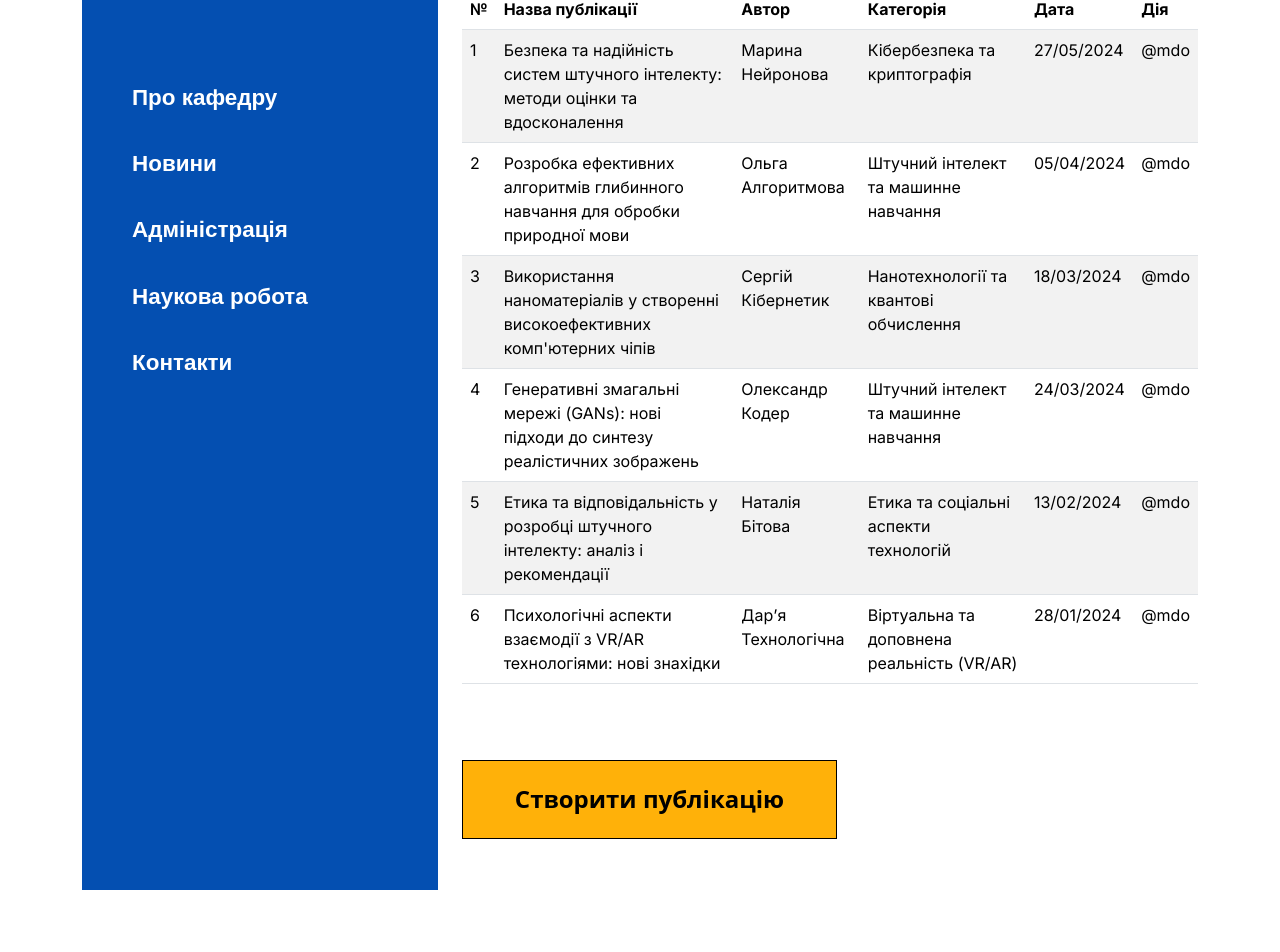
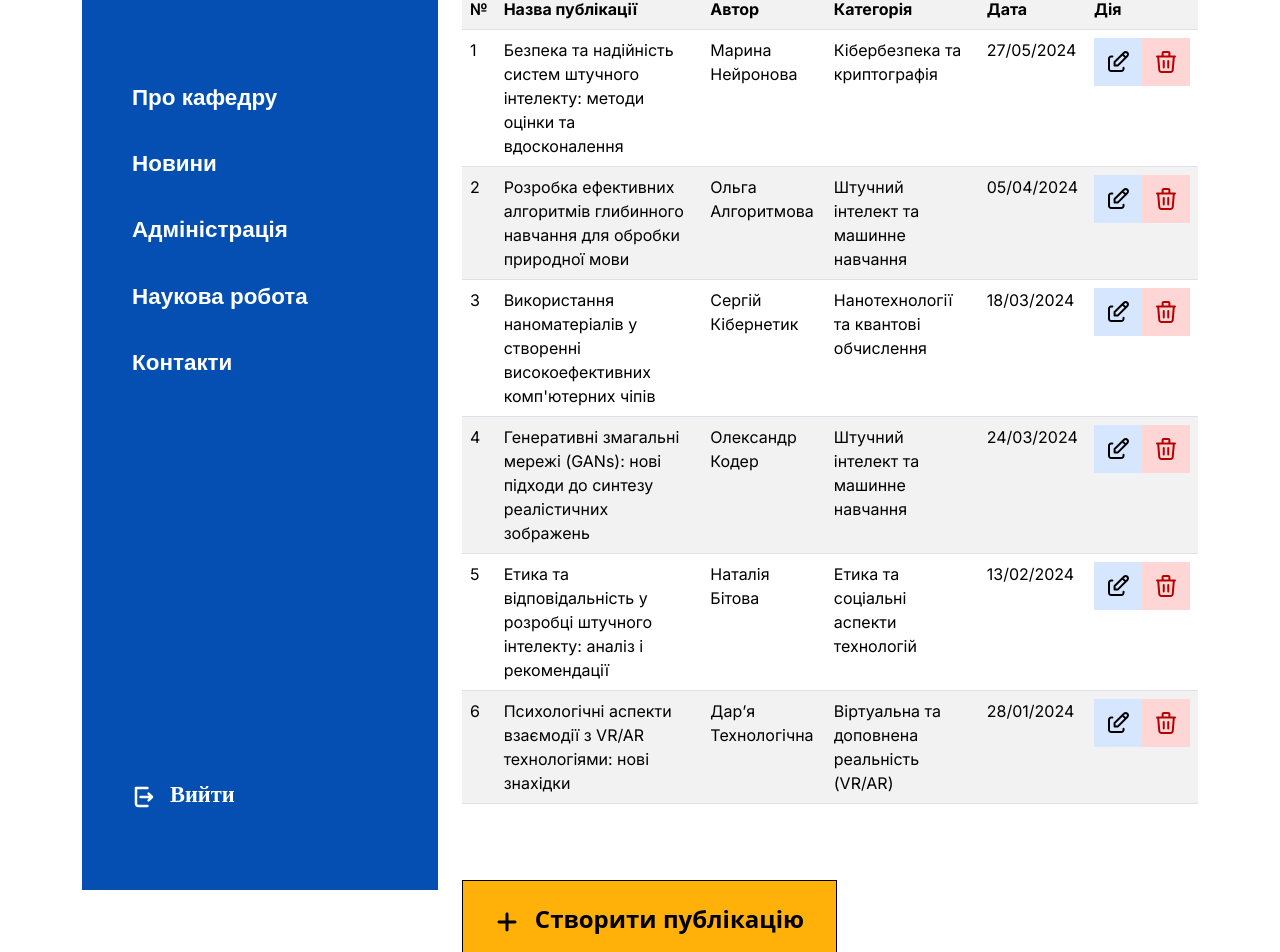
Before and after one commit to curious-minion/EPAM-admin, a Next.js app: page /scientificWork in a window 1280 px wide. Shown: the part 190-1142 px from the top of the page. Before the commit the page ends 1080 px from the top, so only its background shows below. Built offline with nearby package versions, Linux system fonts and the light colour scheme.

Commit message:
added icons

```diff
--- a/src/app/scientificWork/page.js
+++ b/src/app/scientificWork/page.js
@@ -6,23 +6,22 @@ import{
 	mainHeader,
 	pageNavigation,
 	pageNavigationList,
-    mainContent,
-    tableHeader,
+  exitLink,
+  mainContent,
+  add,
+  action
 } from "./page.module.css"
 import Link from "next/link";
 import laptop from "../../../public/svg/laptop.svg"
+import editBtn from "../../../public/svg/edit-btn.svg"
+import deleteBtn from "../../../public/svg/delete-btn.svg"
 import Image from "next/image";
 import { Container, Row,Col } from "react-bootstrap";
 import Table from 'react-bootstrap/Table';
 export default function ScientificWork () {
 	return (
-        <Container className={pageContainer}>
-
-      <Row>
-        <Col sm={4}>
-
-
-        <header>
+        <Container className={pageContainer}><Row>
+             <Col sm={4}><header>
             <div className={headerContainer}>
                 <Link href="">
                     <Image className={ logo} src={laptop}  alt="go to homepage"/>
@@ -54,6 +53,14 @@ export default function ScientificWork () {
                 </li>
             </ul>
         </nav>
+
+        <Link className={exitLink} href="./">
+          <svg width="24" height="24" viewBox="0 0 24 24" fill="none" xmlns="http://www.w3.org/2000/svg">
+          <path d="M15.4286 3H4V18.75C4 19.3467 4.24082 19.919 4.66947 20.341C5.09812 20.7629 5.67951 21 6.28571 21H15.4286M16.5714 15.375L20 12M20 12L16.5714 8.625M20 12H8.57143" stroke="white" stroke-width="2.5" stroke-linecap="round" stroke-linejoin="round"/>
+          </svg>
+
+        Вийти
+        </Link>
     </div>
 </header>
 </Col>
@@ -63,7 +70,7 @@ export default function ScientificWork () {
     <h1>Наукова  робота </h1>
 
     <Table striped>
-      <thead className={tableHeader}>
+      {/* <thead className={tableHeader}>
         <tr>
           <th>№</th>
           <th>Назва публікації</th>
@@ -72,15 +79,28 @@ export default function ScientificWork () {
           <th>Дата</th>
           <th>Дія</th>
         </tr>
-      </thead>
+      </thead> */}
       <tbody>
+    <tr>
+          <th>№</th>
+          <th>Назва публікації</th>
+          <th>Автор</th>
+          <th>Категорія</th>
+          <th>Дата</th>
+          <th>Дія</th>
+        </tr>
         <tr>
           <td>1</td>
           <td>Безпека та надійність систем штучного інтелекту: методи оцінки та вдосконалення</td>
           <td>Марина Нейронова</td>
           <td>Кібербезпека та криптографія</td>
           <td>27/05/2024</td>
-          <td>@mdo</td>
+          <td>
+          <div className={action}>
+            <Image src={editBtn}/>
+            <Image src={deleteBtn}/>
+            </div>
+          </td>
         </tr>
         <tr>
           <td>2</td>
@@ -88,7 +108,12 @@ export default function ScientificWork () {
           <td>Ольга Алгоритмова</td>
           <td>Штучний інтелект та машинне навчання</td>
           <td>05/04/2024</td>
-          <td>@mdo</td>
+          <td>
+          <div className={action}>
+            <Image src={editBtn}/>
+            <Image src={deleteBtn}/>
+            </div>
+          </td>
         </tr>
         <tr>
           <td>3</td>
@@ -96,7 +121,12 @@ export default function ScientificWork () {
           <td>Сергій Кібернетик</td>
           <td>Нанотехнології та квантові обчислення</td>
           <td>18/03/2024</td>
-          <td>@mdo</td>
+          <td>
+          <div className={action}>
+            <Image src={editBtn}/>
+            <Image src={deleteBtn}/>
+            </div>
+          </td>
         </tr>
         <tr>
           <td>4</td>
@@ -104,7 +134,12 @@ export default function ScientificWork () {
           <td>Олександр Кодер</td>
           <td>Штучний інтелект та машинне навчання</td>
           <td>24/03/2024</td>
-          <td>@mdo</td>
+          <td>
+          <div className={action}>
+            <Image src={editBtn}/>
+            <Image src={deleteBtn}/>
+            </div>
+          </td>
         </tr>
         <tr>
           <td>5</td>
@@ -112,7 +147,12 @@ export default function ScientificWork () {
           <td>Наталія Бітова</td>
           <td>Етика та соціальні аспекти технологій</td>
           <td>13/02/2024</td>
-          <td>@mdo</td>
+          <td>
+          <div className={action}>
+            <Image src={editBtn}/>
+            <Image src={deleteBtn}/>
+            </div>
+          </td>
         </tr>
         <tr>
           <td>6</td>
@@ -120,11 +160,28 @@ export default function ScientificWork () {
           <td>Дар’я Технологічна</td>
           <td>Віртуальна та доповнена реальність (VR/AR)</td>
           <td>28/01/2024</td>
-          <td>@mdo</td>
+          <td>
+          <div className={action}>
+            <Image src={editBtn}/>
+            <Image src={deleteBtn}/>
+            </div>
+          </td>
         </tr>
       </tbody>
     </Table>
- <button> Створити публікацію</button>
+ <button >
+      <svg className={add} width="24" height="24" viewBox="0 0 24 24" fill="none" xmlns="http://www.w3.org/2000/svg">
+      <g clip-path="url(#clip0_2412_95)">
+      <path d="M10.5 20C10.5 20.3978 10.658 20.7794 10.9393 21.0607C11.2206 21.342 11.6022 21.5 12 21.5C12.3978 21.5 12.7794 21.342 13.0607 21.0607C13.342 20.7794 13.5 20.3978 13.5 20V13.5H20C20.3978 13.5 20.7794 13.342 21.0607 13.0607C21.342 12.7794 21.5 12.3978 21.5 12C21.5 11.6022 21.342 11.2206 21.0607 10.9393C20.7794 10.658 20.3978 10.5 20 10.5H13.5V4C13.5 3.60218 13.342 3.22064 13.0607 2.93934C12.7794 2.65804 12.3978 2.5 12 2.5C11.6022 2.5 11.2206 2.65804 10.9393 2.93934C10.658 3.22064 10.5 3.60218 10.5 4V10.5H4C3.60218 10.5 3.22064 10.658 2.93934 10.9393C2.65804 11.2206 2.5 11.6022 2.5 12C2.5 12.3978 2.65804 12.7794 2.93934 13.0607C3.22064 13.342 3.60218 13.5 4 13.5H10.5V20Z" fill="black"/>
+      </g>
+      <defs>
+      <clipPath id="clip0_2412_95">
+      <rect width="24" height="24" fill="white"/>
+      </clipPath>
+      </defs>
+      </svg>
+
+  Створити публікацію</button>
     </main>
     </Col>
     </Row>
--- a/src/app/scientificWork/page.module.css
+++ b/src/app/scientificWork/page.module.css
@@ -46,6 +46,21 @@ padding-bottom: 55px;
     color: #FFFFFF;
 }
 
+.exitLink{
+font-family: Raleway;
+font-size: 22.43px;
+font-weight: 800;
+line-height: 26.33px;
+text-align: left;
+position: relative;
+top: 350px;
+color: #FFFFFF;
+text-decoration: none;
+}
+.exitLink svg{
+    margin-right: 14px;
+}
+
 .mainContent button{
     width: 375px;
     height: 79px;
@@ -59,3 +74,9 @@ padding-bottom: 55px;
     color: #000000;
     margin-top: 60px;
 }
+.add{
+    margin-right: 16px;
+}
+.action{
+    display: flex;
+}
```
Also changed, not shown: public/svg/delete-btn.svg (added), public/svg/edit-btn.svg (added). Lines whose indentation alone changed are shown as unchanged.
